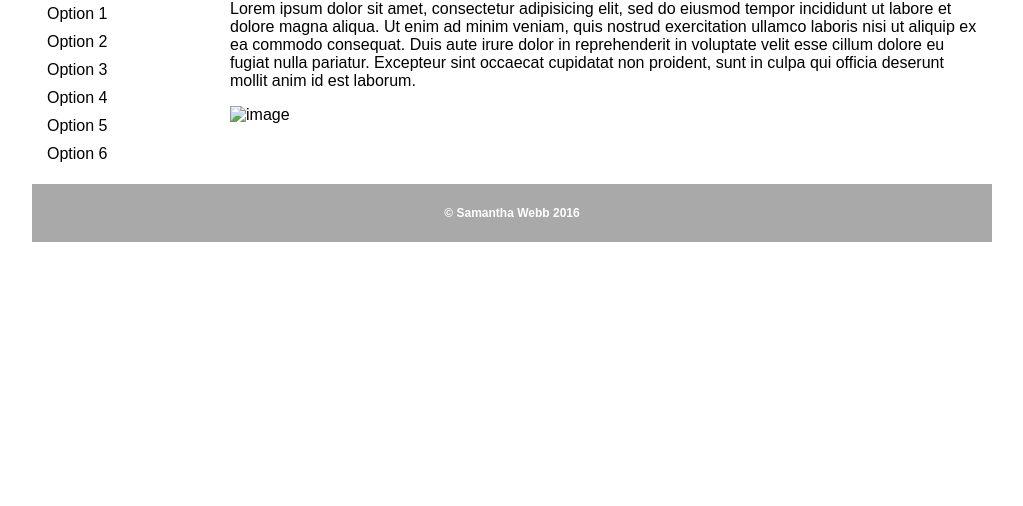
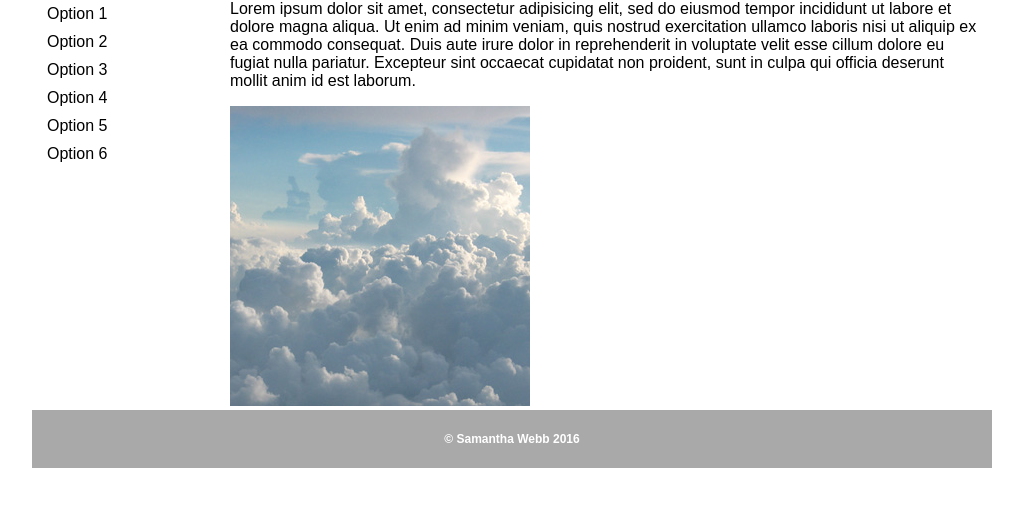
Before and after one commit to swebb1459/hw_listeners_webb_samantha, a plain HTML site: page index.html in a window 1280 px wide. Shown: the part 156-662 px from the top of the page, without its empty margins (128-1151 px from the left). Drawn offline with Linux system fonts and the light colour scheme.

Commit message:
add image to html

```diff
--- a/index.html
+++ b/index.html
@@ -34,7 +34,7 @@
             <section>
                 <h2 class="visuallyhidden">Picture</h2>
                 <figure>
-                    <img alt="image" title="image" />
+                    <img src="img/clouds.jpg" alt="image" title="image" />
                 </figure>
             </section>
         </article>
```
Also changed, not shown: img/clouds.jpg (added).
